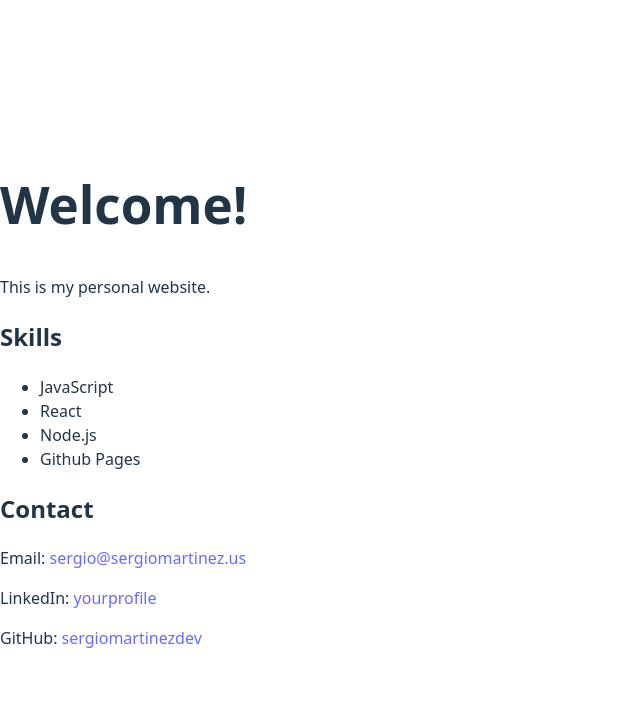
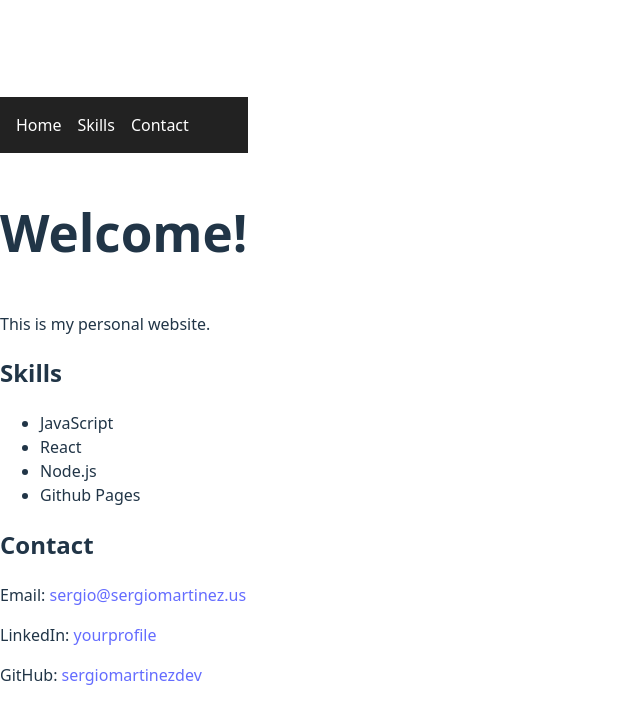
Before and after one commit to sergiomartinezdev/my-portfolio, a React (Vite) app: page / in a window 1280 px wide. Shown: the top 724 px of the page, without its empty margins (0-640 px from the left). Built offline with nearby package versions, Linux system fonts and the light colour scheme.

Commit message:
Initial portfolio setup

```diff
--- a/src/App.jsx
+++ b/src/App.jsx
@@ -1,4 +1,5 @@
 import React from "react";
+import Navbar from "./components/Navbar";
 import Home from "./components/Home";
 import Skills from "./components/Skills";
 import Contact from "./components/Contact";
@@ -6,9 +7,10 @@ import Contact from "./components/Contact";
 function App() {
   return (
     <div>
-      <Home />
-      <Skills />
-      <Contact />
+      <Navbar />
+      <section id="home"><Home /></section>
+      <section id="skills"><Skills /></section>
+      <section id="contact"><Contact /></section>
     </div>
   );
 }
--- /dev/null
+++ b/src/components/Navbar.jsx
@@ -0,0 +1,11 @@
+import React from "react";
+
+const Navbar = () => (
+  <nav style={{ padding: "1rem", background: "#222", color: "#fff" }}>
+    <a href="#home" style={{ marginRight: "1rem", color: "#fff" }}>Home</a>
+    <a href="#skills" style={{ marginRight: "1rem", color: "#fff" }}>Skills</a>
+    <a href="#contact" style={{ color: "#fff" }}>Contact</a>
+  </nav>
+);
+
+export default Navbar;
```
